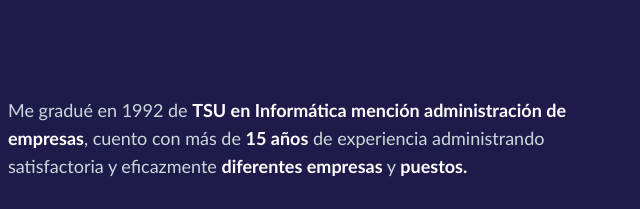
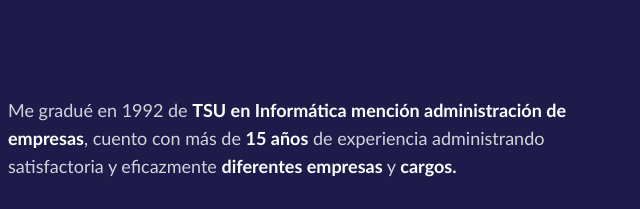
Before and after one commit to Marco-Gonzalez26/portafolio-tiby, an Astro site: page / in a window 1280 px wide. Shown: the top 209 px of the page, 640-1280 px from the left. Built offline with nearby package versions, Linux system fonts and the light colour scheme; Astro itself is replaced by a stand-in of ours.

```diff
--- a/src/components/main.astro
+++ b/src/components/main.astro
@@ -21,7 +21,7 @@
           class='text-white font-bold print:text-black'
           >diferentes empresas</span
         > y
-        <span class='text-white font-bold print:text-black'> puestos.</span>
+        <span class='text-white font-bold print:text-black'> cargos.</span>
       </p>
       <p
         class='text-gray-300 font-base text-lg leading-base mb-8 print:text-black'>
```
